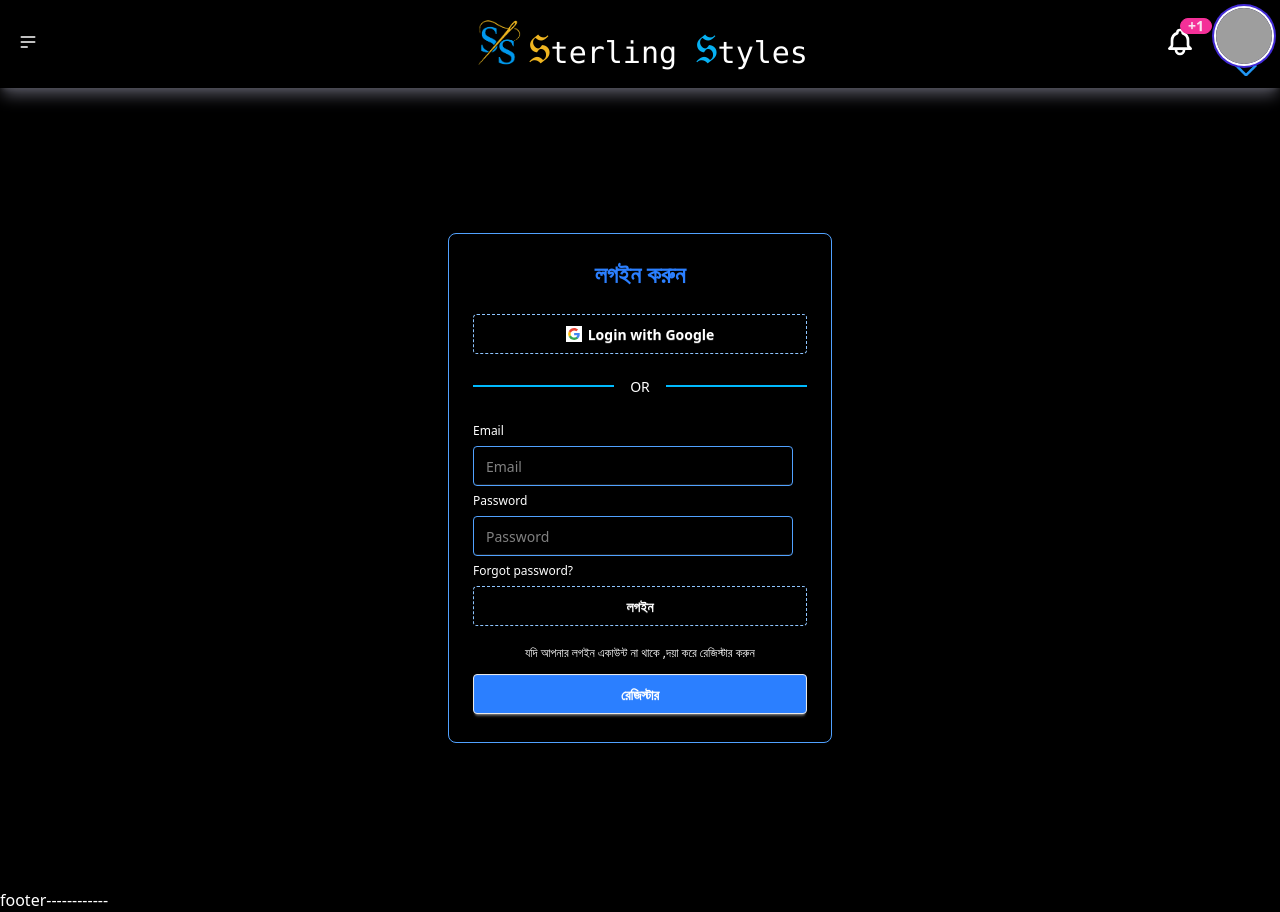
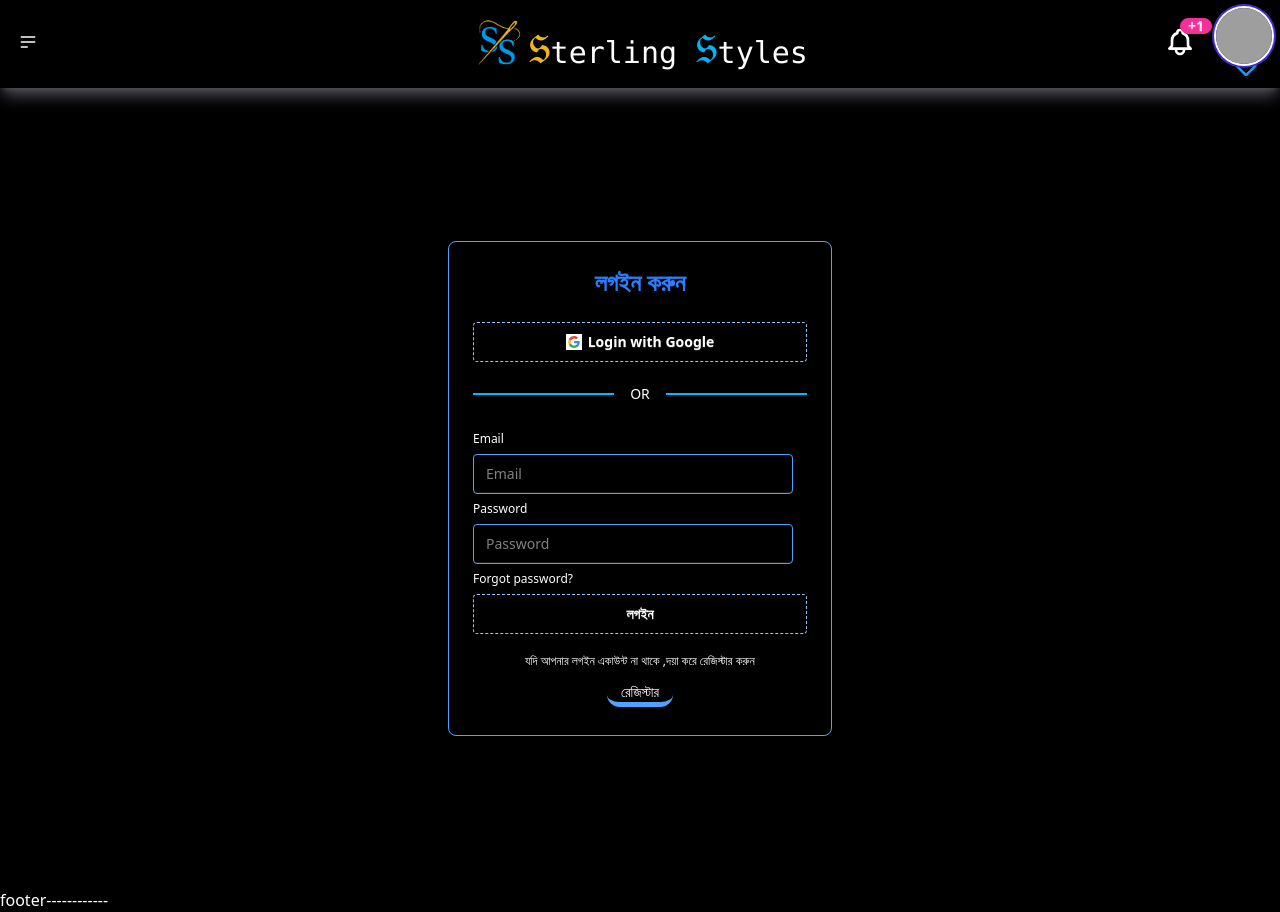
Before and after one commit to ekramulislam2050/sterling-style-client, a React (Vite) app: page /login in a window 1280 px wide. Built offline with nearby package versions, Linux system fonts and the light colour scheme; no server answers; grey boxes are pictures that could not be loaded.

Commit message:
login complete

```diff
--- a/src/Authentication/Login/Login.jsx
+++ b/src/Authentication/Login/Login.jsx
@@ -1,7 +1,29 @@
-import { Link } from "react-router-dom";
+import { useContext } from "react";
+import { Link, useNavigate } from "react-router-dom";
+import AuthContext from "../AuthContext/AuthContext";
+import { toast } from "react-toastify";
 
 
 const Login = () => {
+    const navigate = useNavigate()
+    const { signIn } = useContext(AuthContext)
+    const handleSubmit = async (e) => {
+        e.preventDefault()
+        const formData = new FormData(e.target)
+        const data = Object.fromEntries(formData.entries())
+        // signIn------------
+        try {
+            const res = await signIn(data.email, data.password)
+            if (res.user) {
+                e.target.reset()
+                toast.success("লগইন সফল হয়েছে")
+                navigate("/")
+            }
+        } catch (err) {
+            toast.error("লগইন ব্যার্থ  হয়েছে")
+        }
+
+    }
     return (
         <div className="hero  min-h-screen py-5">
             <div className="card  w-full max-w-sm shrink-0 shadow-2xl border border-blue-400">
@@ -17,18 +39,26 @@ const Login = () => {
                     </button>
                     {/* divider---------- */}
                     <div className="divider divider-info">OR</div>
+                    <form onSubmit={handleSubmit}>
                         <fieldset className="fieldset">
                             <label className="label text-[#ffffff]">Email</label>
-                        <input type="email" className="input bg-transparent border border-blue-400" placeholder="Email" />
+                            <input type="email" className="input bg-transparent border border-blue-400" placeholder="Email" name="email" />
+
                             <label className="label text-[#ffffff]">Password</label>
-                        <input type="password" className="input bg-transparent border border-blue-400" placeholder="Password" />
+                            <input type="password" className="input bg-transparent border border-blue-400" placeholder="Password" name="password" />
+
                             <div><a className="link link-hover">Forgot password?</a></div>
-                        <button className="btn btn-dash border-blue-300">লগইন</button>
+                            {/* login-------------------- */}
+                            <button className="btn btn-dash border-blue-300" type="submit">লগইন</button>
+
                             <div className="flex flex-col items-center pt-3">
                                 <p className="pb-3">যদি আপনার লগইন একাউন্ট না থাকে ,দয়া করে রেজিস্টার করুন </p>
-                            <Link className="btn w-full bg-blue-500 text-[#ffffff]" to={"/register"}>রেজিস্টার </Link>
+                                <div className="border-b-5 text-blue-400 rounded-full w-[20%] text-center hover:bg-blue-700 ">
+                                    <Link className=" p-1 text-sm text-center    text-[#ffffff] " to={"/register"}>রেজিস্টার </Link>
+                                </div>
                             </div>
                         </fieldset>
+                    </form>
                 </div>
             </div>
         </div>
--- a/src/Authentication/Register/Register.jsx
+++ b/src/Authentication/Register/Register.jsx
@@ -1,27 +1,36 @@
 import { useContext, useState } from "react";
 import { toast } from "react-toastify";
 import AuthContext from "../AuthContext/AuthContext";
+import { useNavigate } from "react-router-dom";
 
 
 
 
 const Register = () => {
-    const {signUp,updateUserProfile}=useContext(AuthContext)
+    const navigate = useNavigate()
+    const { signUp, updateUserProfile } = useContext(AuthContext)
     const [loading, setLoading] = useState(false)
     const [imgUrl, setImgUrl] = useState("")
 
     // handle register--------------
-    const handleRegister = async(e) => {
+    const handleRegister = async (e) => {
         e.preventDefault()
-        const formData= new FormData(e.target)
+        const formData = new FormData(e.target)
         const data = Object.fromEntries(formData.entries())
         // sing up---------------
-          const res = await signUp(data.email,data.password)
+        try {
+            const res = await signUp(data.email, data.password)
 
-          if(res.user){
-             updateUserProfile(data.name,data.imgUrl)
-             console.log(res.user)
-          }
+            if (res.user) {
+                updateUserProfile(data.name, data.imgUrl)
+                e.target.reset()
+                toast.success("রেজিস্ট্রেশন সফল হয়েছে")
+                navigate("/login")
+            }
+        } catch (err) {
+            toast.error("রেজিস্ট্রেশন ব্যার্থ হয়েছে")
+        }
+
     }
 
     // img handle by cloudinary--------------
@@ -72,7 +81,7 @@ const Register = () => {
 
                             {
                                 loading ?
-                                    <div className="skeleton input bg-transparent"></div>
+                                    <div className="skeleton input bg-transparent  "></div>
                                     :
                                     imgUrl ? <input
                                         type="text"
@@ -94,7 +103,7 @@ const Register = () => {
                             <input type="password" className="input bg-transparent border border-blue-400" placeholder="Password" name="password" required />
 
                             <div><a className="link link-hover">Forgot password?</a></div>
-                            <button className="btn bg-blue-500 text-[#ffffff] "  type="submit">রেজিস্টার</button>
+                            <button className="btn bg-blue-500 text-[#ffffff] " type="submit">রেজিস্টার</button>
                         </fieldset>
                     </form>
                 </div>
```
Lines whose indentation alone changed are shown as unchanged.
